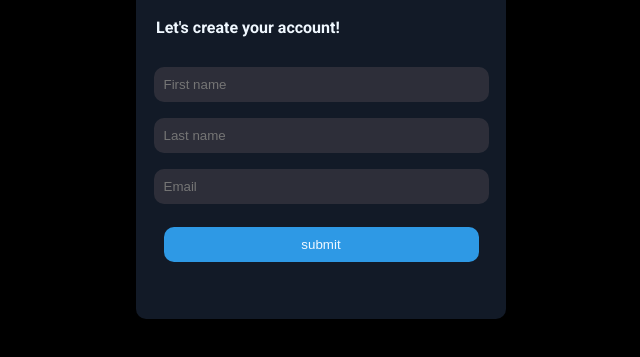
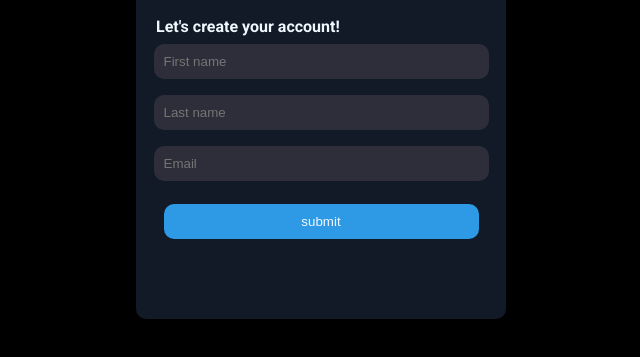
Before and after one commit to Muhammadosama007/asssignment-3, a plain HTML site: page index.html in a window 1280 px wide. Shown: the part 221-578 px from the top of the page, without its empty margins (319-959 px from the left). Drawn offline with Linux system fonts and the light colour scheme.

Commit message:
assignment-3

```diff
--- a/index.html
+++ b/index.html
@@ -1,5 +1,6 @@
 <!DOCTYPE html>
 <html lang="en">
+
 <head>
     <meta charset="UTF-8">
     <meta name="viewport" content="width=device-width, initial-scale=1.0">
@@ -8,29 +9,29 @@
 
     <link rel="preconnect" href="https://fonts.googleapis.com">
     <link rel="preconnect" href="https://fonts.gstatic.com" crossorigin>
-    <link href="https://fonts.googleapis.com/css2?family=Roboto:ital,wght@0,100;0,300;0,400;0,500;0,700;0,900;1,100;1,300;1,400;1,500;1,700;1,900&display=swap"
+    <link
+        href="https://fonts.googleapis.com/css2?family=Roboto:ital,wght@0,100;0,300;0,400;0,500;0,700;0,900;1,100;1,300;1,400;1,500;1,700;1,900&display=swap"
         rel="stylesheet">
 </head>
+
 <body>
-    <header>
 
-    </header>
-    <main>
         <form action="" class="form">
             <h1 class="h1">Welcome</h1>
-        <h4 class="h4">Let's create your account!</h4>
+            <h4 class="h4">Let's create your account!</h4>
 
-                <input type="text"placeholder="First name" name="" id="fname">
+            <input type="text" placeholder="First name" name="" id="fname">
 
 
-                <input type="text"placeholder="Last name" name="" id="lname">
+            <input type="text" placeholder="Last name" name="" id="lname">
 
 
-                <input type="email"placeholder="Email" name="" id="email">
+            <input type="email" placeholder="Email" name="" id="email">
 
 
             <button type="button">submit</button>
         </form>
-    </main>
+
 </body>
+
 </html>
--- a/style.css
+++ b/style.css
@@ -1,6 +1,8 @@
 *
 {
     background-color: black;
+    padding: 0%;
+    margin: 0%;
 }
 .form
 {
```
